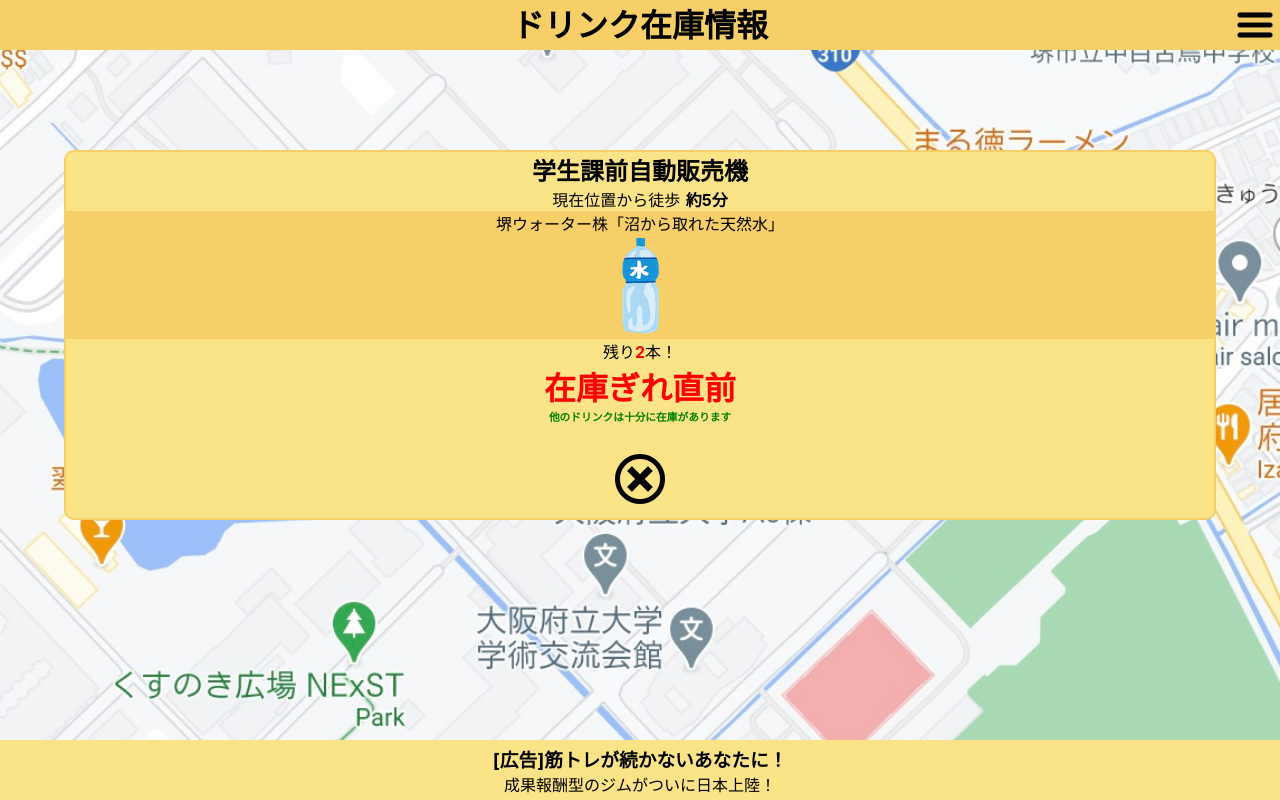
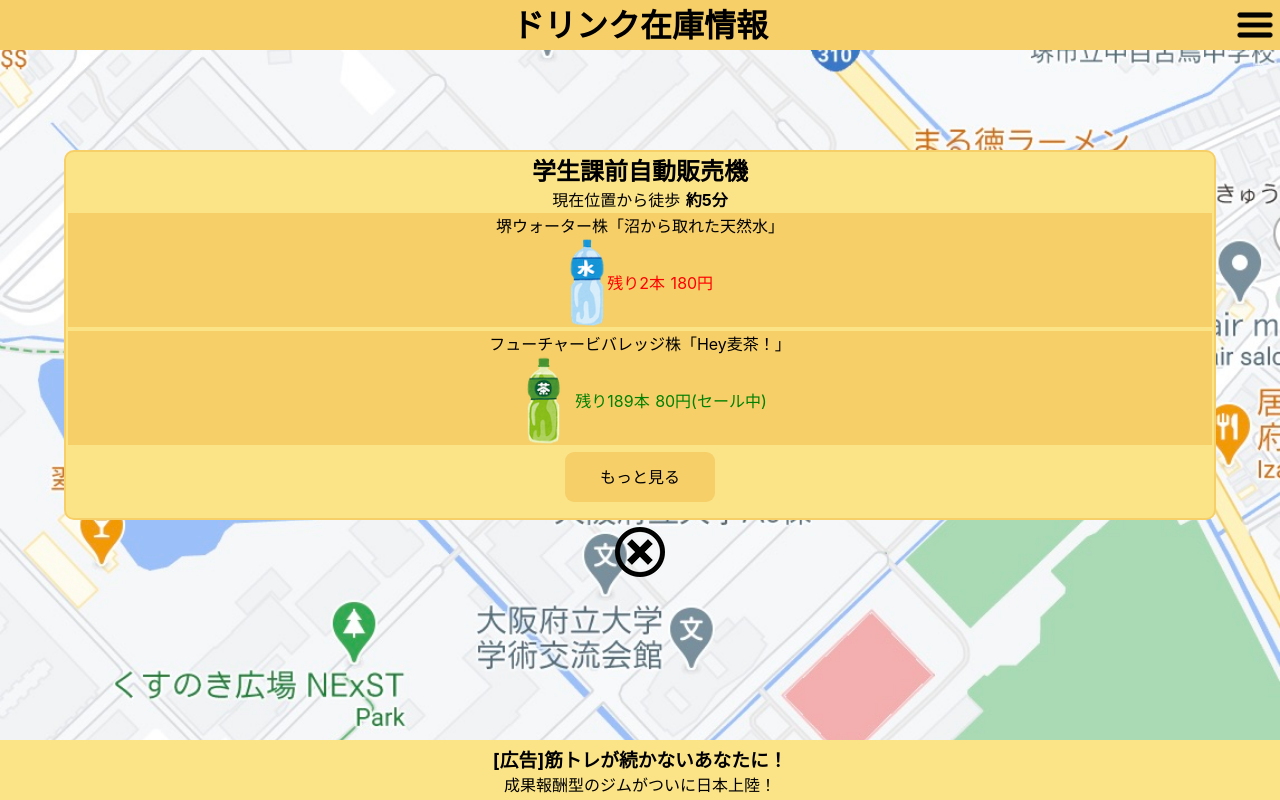
Before and after one commit to kantasv/kokodori-nuxt, a Nuxt app: page /StockOverview in a window 1280 px wide. Built offline with nearby package versions, Linux system fonts and the light colour scheme.

Commit message:
Menu a tag style fixed

```diff
--- a/assets/css/kokodori-core.css
+++ b/assets/css/kokodori-core.css
@@ -3,3 +3,7 @@ body {
     background-image: url('~static/map.jpg');
     background-size: cover;
   }
+
+  *{
+    text-decoration: none;
+  }
--- a/components/FlexContainer.vue
+++ b/components/FlexContainer.vue
@@ -1,15 +1,20 @@
 <template>
   <div class="flex-container">
+    <nuxt-link :to=" link1 ">
       <div class="flex-item color-1">
         <p>{{ label1 }}</p>
       </div>
+    </nuxt-link>
+    <nuxt-link :to=" link2 ">
       <div class="flex-item color-2">
         <p>{{ label2 }}</p>
       </div>
+    </nuxt-link>
   </div>
 </template>
 
 <style lang="scss" >
+
 .flex-container {
   margin: 20px;
   display: flex;
@@ -21,12 +26,15 @@
   width: 150px;
   height: 150px;
   border-radius: 9px;
+  text-decoration: none;
+  color: black;
 }
 
 .flex-item p {
   margin: 20px;
   text-align: center;
   font-weight: bold;
+  line-height: 110px;
 }
 
 .color-1 {
@@ -44,6 +52,7 @@
 .color-4 {
   background-color: #f6cf69;
 }
+
 </style>
 
 <script>
@@ -56,6 +65,14 @@ export default {
     label2: {
       type: String,
       required: true
+    },
+    link1: {
+      type: String,
+      required: true
+    },
+    link2: {
+      type: String,
+      required: true
     }
   }
 }
--- a/pages/BulletinBoard.vue
+++ b/pages/BulletinBoard.vue
@@ -45,7 +45,7 @@
 }
 
 .close-button-image{
-  margin: 30px;
+  margin: 20px;
   width:50px;
 }
 
--- a/pages/Menu.vue
+++ b/pages/Menu.vue
@@ -2,8 +2,8 @@
   <div>
     <KokodoriHeader headertitle="メニュー" icontype="close" />
     <AdWrapper />
-    <FlexContainer label1="ホーム" label2="ランキング" />
-    <FlexContainer label1="ミッション" label2="設定" />
+    <FlexContainer label1="ホーム" label2="ランキング" link1="/" link2="Ranking" />
+    <FlexContainer label1="ミッション" label2="設定" link1="Mission" link2="/" />
     <TextButton buttonlabel="お問い合わせ" class="contact-us-button" />
   </div>
 </template>
--- a/pages/StockOverview.vue
+++ b/pages/StockOverview.vue
@@ -10,15 +10,23 @@
       </p>
       <div class="stock-info-container">
         <p>堺ウォーター株「沼から取れた天然水」</p>
-        <img src="~/static/bousai_water.png" class="almost-outofstock-product-image">
+        <div class="almost-outofstock-product-image-wrapper">
+          <p>
+            <img src="~/static/bousai_water.png" class="almost-outofstock-product-image">
+            <span class="stock-description stock-description-almost-none">残り2本 180円</span>
+          </p>
+        </div>
       </div>
-      <p>残り<span class="stock-amount">2</span>本！</p>
-      <h1 class="stock-status">
-        在庫ぎれ直前
-      </h1>
-      <h6 class="stock-overall-status">
-        他のドリンクは十分に在庫があります
-      </h6>
+      <div class="stock-info-container">
+        <p>フューチャービバレッジ株「Hey麦茶！」</p>
+        <div class="almost-outofstock-product-image-wrapper">
+          <p>
+            <img src="~/static/petbottle_tea.png" class="almost-outofstock-product-image">
+            <span class="stock-description stock-description-sufficient">残り189本 80円(セール中)</span>
+          </p>
+        </div>
+      </div>
+      <TextButton buttonlabel="もっと見る" class="read-more-button" />
 
       <nuxt-link to="/">
         <img src="~/static/close.png" alt class="close-button-image">
@@ -39,32 +47,52 @@
   border: 2px solid #f6cf69;
 }
 
-.stock-status{
-  color:red;
+.almost-outofstock-product-image-wrapper{
+  height: 90px;
 }
 
 .almost-outofstock-product-image{
-  height: 100px;
+  height: 90px;
+  vertical-align:middle;
 }
 
 .stock-info-container{
     background-color: #f6cf69;
+    border: 2px solid #fbe488;
 }
 
 .close-button-image{
-  margin: 30px;
+  margin: 20px;
   width:50px;
-}
-
-.stock-amount{
-  font-weight: bold;
-  color: red;
 }
 
 .stock-overall-status{
   color: green;
 }
+
+.read-more-button{
+  margin: 5px auto;
+}
+
+.stock-description{
+  vertical-align:middle;
+}
+
+.stock-description-almost-none{
+  color: red;
+}
+
+.stock-description-sufficient{
+  color:green;
+}
 </style>
 
 <script>
+import TextButton from '~/components/TextButton.vue'
+
+export default {
+  components: {
+    TextButton
+  }
+}
 </script>
--- a/pages/index.vue
+++ b/pages/index.vue
@@ -14,7 +14,7 @@
     </nuxt-link>
   </div>
 </template>
-<style lang="scss" >
+<style lang="scss">
 * {
   margin: 0;
   padding: 0;
```
Lines whose indentation alone changed are shown as unchanged.
